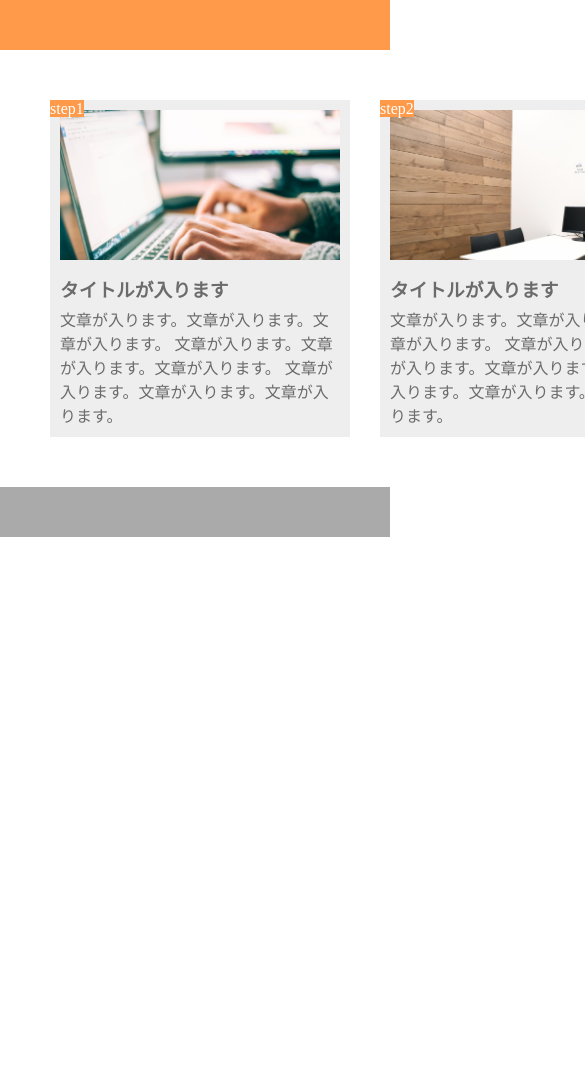
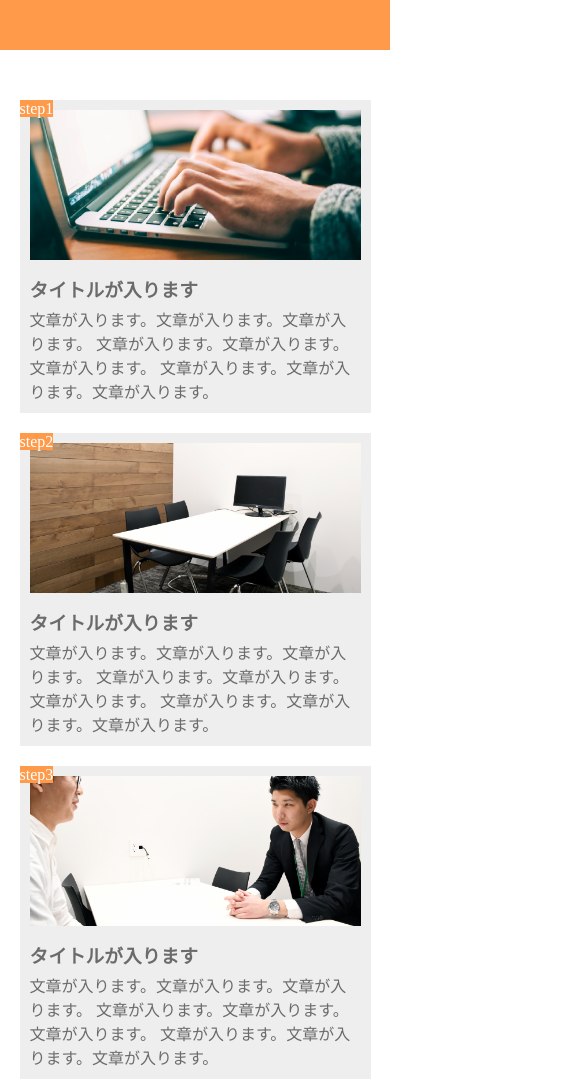
Before and after one commit to hayamia/DMM_WEBCAMP_ver3.0, a plain HTML site: page learn_HTML_CSS/chapter10/index.html in a window 390 px wide. Shown: the top 1082 px of the page, 585 px wide, since content can reach past the window. Before the commit the page ends 844 px from the top, so only its background shows below. Drawn offline with Linux system fonts and the light colour scheme.

Commit message:
[Finish]1-10

```diff
--- a/learn_HTML_CSS/chapter10/index.html
+++ b/learn_HTML_CSS/chapter10/index.html
@@ -2,6 +2,7 @@
 <html lang="ja">
     <head>
         <meta charset="UTF-8"/>
+        <meta name="viewport" content="width=device-width,initial-scale=1.0">
         <link rel="stylesheet" href="style.css"/>
         <title>sample</title>
     </head>
--- a/learn_HTML_CSS/chapter10/style.css
+++ b/learn_HTML_CSS/chapter10/style.css
@@ -35,6 +35,7 @@ main .step{
 main .step-image{
     height: 150px;
     background-size: cover;
+    background-position: bottom;
 }
 
 main .step:nth-child(1) .step-image{
@@ -67,3 +68,21 @@ footer{
     height: 50px;
     background-color: #AAAAAA;
 }
+
+@media screen and (max-width: 768px){
+    main{
+        padding: 50px 0px 30px;
+        margin: 0 0;
+    }
+
+    main .list-step{
+        width: 90%;
+        margin: 0 auto;
+        display: block;
+    }
+
+    main .step{
+        width: 100%;
+        margin: 0 0 20px;
+    }
+}
```
